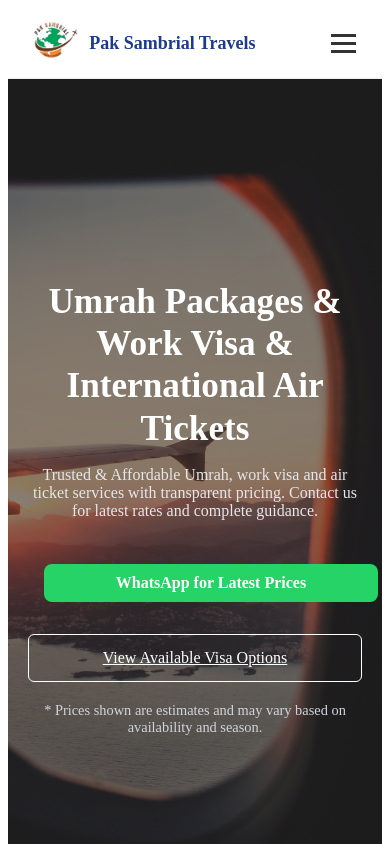
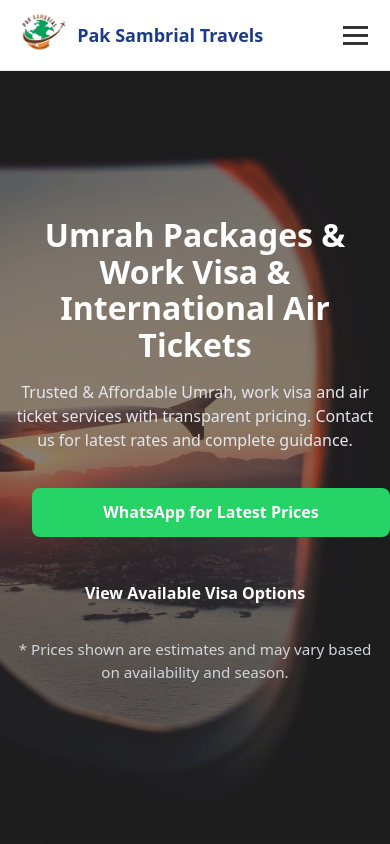
Before and after one commit to saqib9022ii-prog/TravelAgencyFrontEnd, a React (Vite) app: page / in a window 390 px wide. Shown: the top 844 px of the page. Built offline with nearby package versions, Linux system fonts and the light colour scheme; no server answers.

Commit message:
fixes css layout

```diff
--- a/src/main.jsx
+++ b/src/main.jsx
@@ -4,6 +4,7 @@ import { BrowserRouter } from "react-router-dom";
 import {Provider} from "react-redux";
 import { store } from "./store/store";
 import App from './App.jsx';
+import "./styles/index.css";
 
 
 
--- a/src/styles/CTASection.css
+++ b/src/styles/CTASection.css
@@ -1,7 +1,7 @@
 /* src/components/ctaSection/CTASection.css */
 
 .cta-section {
-  padding: 80px 20px;
+  padding: 80px var(--page-padding);
   background-image: url("/cta-bg.jpg"); /* Optional: add background in public folder */
   background-size: cover;
   background-position: center;
--- a/src/styles/Footer.css
+++ b/src/styles/Footer.css
@@ -3,7 +3,7 @@
 .footer {
   background-color: #1e3a8a; /* Dark blue */
   color: #ffffff;
-  padding: 60px 20px 20px 20px;
+  padding: 60px var(--page-padding) 20px;
   font-family: sans-serif;
 }
 
@@ -11,9 +11,10 @@
   display: flex;
   justify-content: space-between;
   flex-wrap: wrap;
-  max-width: 1200px;
+  max-width: var(--page-max-width);
   margin: 0 auto;
   gap: 40px;
+  align-items: flex-start;
 }
 
 .footer__contacts h3,
@@ -22,13 +23,25 @@
   margin-bottom: 16px;
 }
 
+.footer__contacts,
+.footer__social {
+  flex: 1;
+  min-width: 260px;
+}
+
+.footer__contacts p {
+  display: flex;
+  align-items: center;
+  gap: 10px;
+  margin: 0 0 12px;
+}
+
 /* Fix link style */
 .footer__contacts a,
 .footer__social-links a {
-  margin-bottom: 10px;
   color: #ffffff; /* White links */
   text-decoration: none; /* Remove underline */
-  display: block;
+  overflow-wrap: anywhere;
   transition: color 0.3s;
 }
 
@@ -41,6 +54,13 @@
 .footer__social-links {
   display: flex;
   flex-direction: column;
+  gap: 12px;
+}
+
+.footer__social-links a {
+  display: inline-flex;
+  align-items: center;
+  gap: 10px;
 }
 
 .footer__bottom {
@@ -55,12 +75,18 @@
   .footer__container {
     flex-direction: column;
     text-align: center;
-    gap: 20px;
+    gap: 24px;
+    align-items: center;
   }
 
   .footer__social-links {
     flex-direction: row;
+    flex-wrap: wrap;
     justify-content: center;
-    gap: 16px;
+    gap: 12px 16px;
+  }
+
+  .footer__contacts p {
+    justify-content: center;
   }
 }
--- a/src/styles/Hero.css
+++ b/src/styles/Hero.css
@@ -2,7 +2,8 @@
 
 .hero {
   width: 100%;
-  height: 100vh;
+  min-height: calc(100vh - var(--nav-height));
+  min-height: calc(100svh - var(--nav-height));
   background-image: url("/hero.jpg");
   background-size: cover;
   background-position: center;
@@ -12,32 +13,32 @@
 /* Dark overlay for readability */
 .hero__overlay {
   width: 100%;
-  height: 100%;
+  min-height: inherit;
   background: rgba(0, 0, 0, 0.45);
 
   display: flex;
   align-items: center;
   justify-content: center;
+  padding: clamp(64px, 10vh, 120px) var(--page-padding);
 }
 
 /* Content */
 .hero__content {
-  max-width: 800px;
-  padding: 0 20px;
+  width: min(800px, 100%);
   text-align: center;
   color: #ffffff;
 }
 
 .hero__title {
-  font-size: 3rem;
+  font-size: clamp(2rem, 6vw, 3rem);
   font-weight: 700;
-  line-height: 1.2;
-  margin-bottom: 16px;
+  line-height: 1.15;
+  margin: 0 0 16px;
 }
 
 .hero__subtitle {
-  font-size: 1.2rem;
-  margin-bottom: 32px;
+  font-size: clamp(1rem, 2.6vw, 1.2rem);
+  margin: 0 0 32px;
   color: #e5e7eb;
 }
 
@@ -46,62 +47,23 @@
   display: flex;
   gap: 16px;
   justify-content: center;
-}
-
-.btn {
-  padding: 14px 28px;
-  font-size: 1rem;
-  font-weight: 500;
-  border-radius: 6px;
-  cursor: pointer;
-  border: none;
-}
-
-.btn-primary {
-  background-color: #1e3a8a;
-  color: #ffffff;
-}
-
-.btn-primary:hover {
-  background-color: #162d6b;
+  flex-wrap: wrap;
 }
 
 .btn-secondary {
   background-color: transparent;
   color: #ffffff;
-  border: 1px solid #ffffff;
+  border-color: #ffffff;
 }
 
 .btn-secondary:hover {
   background-color: rgba(255, 255, 255, 0.1);
 }
 
-/* Responsive */
-@media (max-width: 768px) {
-  .hero__title {
-    font-size: 2.2rem;
-  }
-
-  .hero__subtitle {
-    font-size: 1rem;
-  }
-
-  .hero__actions {
-    flex-direction: column;
-  }
-
-  .btn {
-    width: 100%;
-  }
-}
 /* WhatsApp CTA */
 .btn-whatsapp {
   background-color: #25d366;
   color: #ffffff;
-  text-decoration: none;
-  padding: 14px 28px;
-  border-radius: 6px;
-  font-weight: 600;
 }
 
 .btn-whatsapp:hover {
@@ -111,51 +73,27 @@
 /* Estimate note */
 .hero__note {
   margin-top: 20px;
-  font-size: 0.9rem;
+  font-size: 0.95rem;
   color: #d1d5db;
 }
 
-.hero-section {
-  padding: 120px 20px;
-  text-align: center;
-  position: relative;
-}
+/* Responsive */
+@media (max-width: 768px) {
+  .hero__overlay {
+    padding: 56px var(--page-padding);
+  }
 
-.hero-section__title {
-  font-size: 3rem;
-  font-weight: 700;
-  color: #1e3a8a;
-  opacity: 0;
-  transform: translateY(-20px);
-  animation: fadeSlideIn 1s forwards 0.3s; /* delay 0.3s */
-}
+  .hero__subtitle {
+    margin-bottom: 24px;
+  }
 
-.hero-section__subtitle {
-  font-size: 1.2rem;
-  color: #4b5563;
-  margin-top: 20px;
-  opacity: 0;
-  transform: translateY(-20px);
-  animation: fadeSlideIn 1s forwards 0.6s;
-}
+  .hero__actions {
+    width: 100%;
+    flex-direction: column;
+    align-items: stretch;
+  }
 
-.hero-section__btn {
-  margin-top: 40px;
-  padding: 16px 32px;
-  background-color: #25d366;
-  color: #fff;
-  border-radius: 8px;
-  text-decoration: none;
-  font-weight: 600;
-  opacity: 0;
-  transform: translateY(-20px);
-  animation: fadeSlideIn 1s forwards 0.9s;
-}
-
-/* Keyframes */
-@keyframes fadeSlideIn {
-  to {
-    opacity: 1;
-    transform: translateY(0);
+  .hero__actions .btn {
+    width: 100%;
   }
 }
--- a/src/styles/NavBar.css
+++ b/src/styles/NavBar.css
@@ -13,10 +13,10 @@
 }
 
 .navbar__container {
-  max-width: 1200px;
+  max-width: var(--page-max-width);
   margin: 0 auto;
-  padding: 0 20px;
-  height: 70px;
+  padding: 0 var(--page-padding);
+  height: var(--nav-height);
 
   display: flex;
   align-items: center;
@@ -84,7 +84,7 @@
 @media (max-width: 768px) {
 
   .navbar__container {
-    height: 70px;
+    height: var(--nav-height);
   }
 
   /* show hamburger */
@@ -95,7 +95,7 @@
   /* hide links by default */
   .navbar__links {
     position: absolute;
-    top: 70px;
+    top: var(--nav-height);
     left: 0;
     width: 100%;
     background: #ffffff;
--- a/src/styles/PackageTickets.css
+++ b/src/styles/PackageTickets.css
@@ -1,12 +1,12 @@
 /* src/components/packagesTickets/PackagesTickets.css */
 
 .packages-tickets {
-  padding: 80px 20px;
+  padding: 80px var(--page-padding);
   background-color: #f9fafb;
 }
 
 .packages-tickets__container {
-  max-width: 1200px;
+  max-width: var(--page-max-width);
   margin: 0 auto;
   text-align: center;
 }
--- a/src/styles/Services.css
+++ b/src/styles/Services.css
@@ -1,12 +1,12 @@
 /* src/components/services/Services.css */
 
 .services {
-  padding: 80px 20px;
+  padding: 80px var(--page-padding);
   background-color: #f9fafb;
 }
 
 .services__container {
-  max-width: 1200px;
+  max-width: var(--page-max-width);
   margin: 0 auto;
   text-align: center;
 }
--- a/src/styles/index.css
+++ b/src/styles/index.css
@@ -1,12 +1,72 @@
-body{
-    transition: background-color, color 0.4s;
-}
-body.light{
-    background-color: #ffff;
-    color: #333;
+:root {
+  --page-max-width: 1200px;
+  --page-padding: 20px;
+  --nav-height: 70px;
 }
 
-body.dark{
-    background-color: #333;
-    color: #ffff;
+@media (max-width: 480px) {
+  :root {
+    --page-padding: 16px;
+  }
 }
+
+*,
+*::before,
+*::after {
+  box-sizing: border-box;
+}
+
+html,
+body {
+  height: 100%;
+}
+
+body {
+  margin: 0;
+  transition: background-color 0.4s, color 0.4s;
+  line-height: 1.5;
+  -webkit-text-size-adjust: 100%;
+  text-rendering: optimizeLegibility;
+  font-family: system-ui, -apple-system, "Segoe UI", Roboto, Arial, sans-serif;
+}
+
+img,
+svg {
+  max-width: 100%;
+  height: auto;
+}
+
+a {
+  color: inherit;
+}
+
+.btn {
+  display: inline-flex;
+  align-items: center;
+  justify-content: center;
+  gap: 8px;
+  padding: 14px 28px;
+  font-size: 1rem;
+  font-weight: 600;
+  border-radius: 8px;
+  cursor: pointer;
+  border: 1px solid transparent;
+  text-decoration: none;
+  line-height: 1.2;
+  min-height: 44px;
+}
+
+.btn:focus-visible {
+  outline: 2px solid currentColor;
+  outline-offset: 2px;
+}
+
+body.light {
+  background-color: #fff;
+  color: #333;
+}
+
+body.dark {
+  background-color: #333;
+  color: #fff;
+}
```
